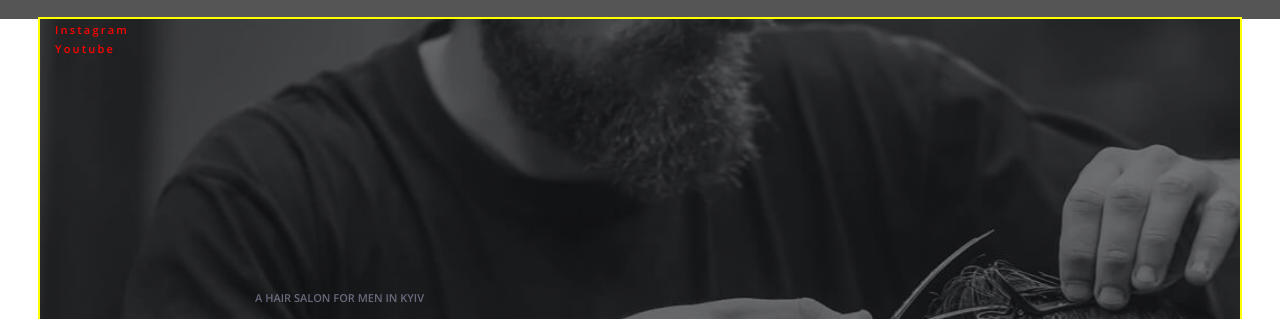
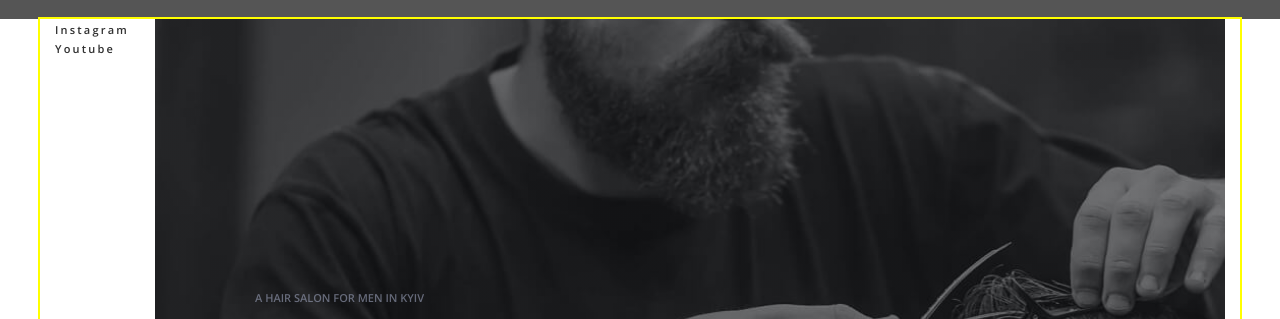
Before and after one commit to uaskylight/barbershop, a plain HTML site: page index.html in a window 1280 px wide. Shown: the part 103-422 px from the top of the page. Drawn offline with nearby package versions, Linux system fonts and the light colour scheme.

Commit message:
Update style.css

```diff
--- a/css/style.css
+++ b/css/style.css
@@ -195,15 +195,6 @@ nav {
 }
 .hero-container {
   display: flex;
-  background-color: rgba(25, 28, 38, 0.2);
-  background-image: linear-gradient(
-      rgba(25, 28, 38, 0.2),
-      rgba(25, 28, 38, 0.2)
-    ),
-    url(../images/Slider3.jpg);
-  background-repeat: no-repeat;
-  background-position: center;
-  background-size: cover;
 }
 .hero-list {
   width: 100px;
@@ -217,11 +208,21 @@ nav {
   line-height: 1.36;
   letter-spacing: 0.2em;
 
-  color: red;
+  color: var(--text-color);
 }
 .hero-content {
   flex-grow: 1;
   padding: 272px 100px 208px 100px;
+
+  background-color: rgba(25, 28, 38, 0.2);
+  background-image: linear-gradient(
+      rgba(25, 28, 38, 0.2),
+      rgba(25, 28, 38, 0.2)
+    ),
+    url(../images/Slider3.jpg);
+  background-repeat: no-repeat;
+  background-position: center;
+  background-size: cover;
 }
 .hero-text-top {
   font-weight: 600;
```
